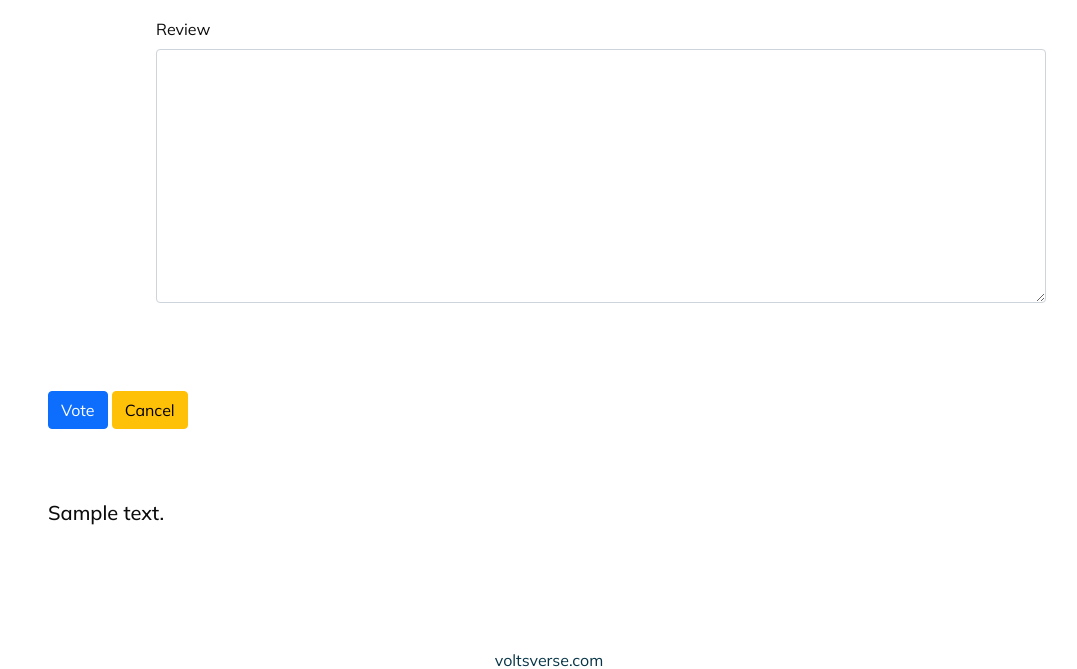
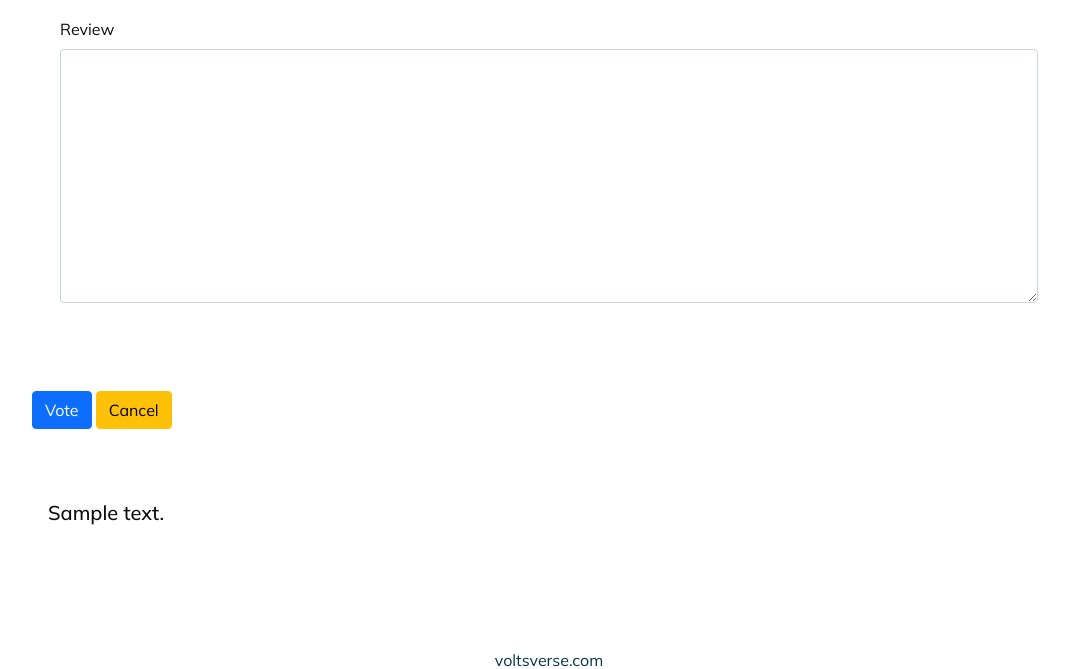
Before and after one commit to TwinklePaul/polls, a Django app: template templates/polls/detail.html in a window 1280 px wide. Shown: the part 727-1396 px from the top of the page, without its empty margins (91-1168 px from the left). Run offline with Django 4.2, Linux system fonts and the light colour scheme; the template is opened without the code that fills it: most values are stand-ins (such as "Sample title", 1, 10 or a date in 2020); some libraries are stand-ins or nearby versions.

Commit message:
Enhanced View

```diff
--- a/templates/polls/detail.html
+++ b/templates/polls/detail.html
@@ -14,15 +14,15 @@
                 </h2>
             </div>
 
-            <h3 class="text-start mt-5 ms-5 ps-4 mb-3"> {{ poll.poll }} </h3>
+            <h3 class="text-start mt-5 mx-5 ps-4 mb-3"> {{ poll.poll }} </h3>
 
             <div class="p-5 pt-2 justify-content-center">
-                <form class="text-start ms-4" action="" method="POST">
+                <form class="text-start mx-2" action="" method="POST">
                         {% csrf_token %}
                         {% comment %} {{ form|crispy }} {% endcomment %}
-                        <div class="row ms-5 p-3 ps-5 my-2 mx-auto">
+                        <div class="row m-3 p-3 my-2 mx-auto">
                         {% for choice in poll.choices %}
-                            <div class="col-6 form-check text-start p-3">
+                            <div class="col-lg-6 form-check text-start p-3">
                                 <input type="radio" class="form-check-input" name="choices" value={{choice.id}} id="id_choices_{{ forloop.counter }}" required="">
                                 <label for="id_choices_{{ forloop.counter }}" class="form-check-label">
                                     {% if choice.image_url %}
@@ -37,7 +37,7 @@
 
                             {% if forloop.counter|divisibleby:2 %}
                                 </div>
-                                <div class="row mb-2 p-3 ms-5 ps-5 mx-auto">
+                                <div class="row m-3 p-3 my-2 mx-auto">
                             {% endif %}
                         {% endfor %}
 
```
